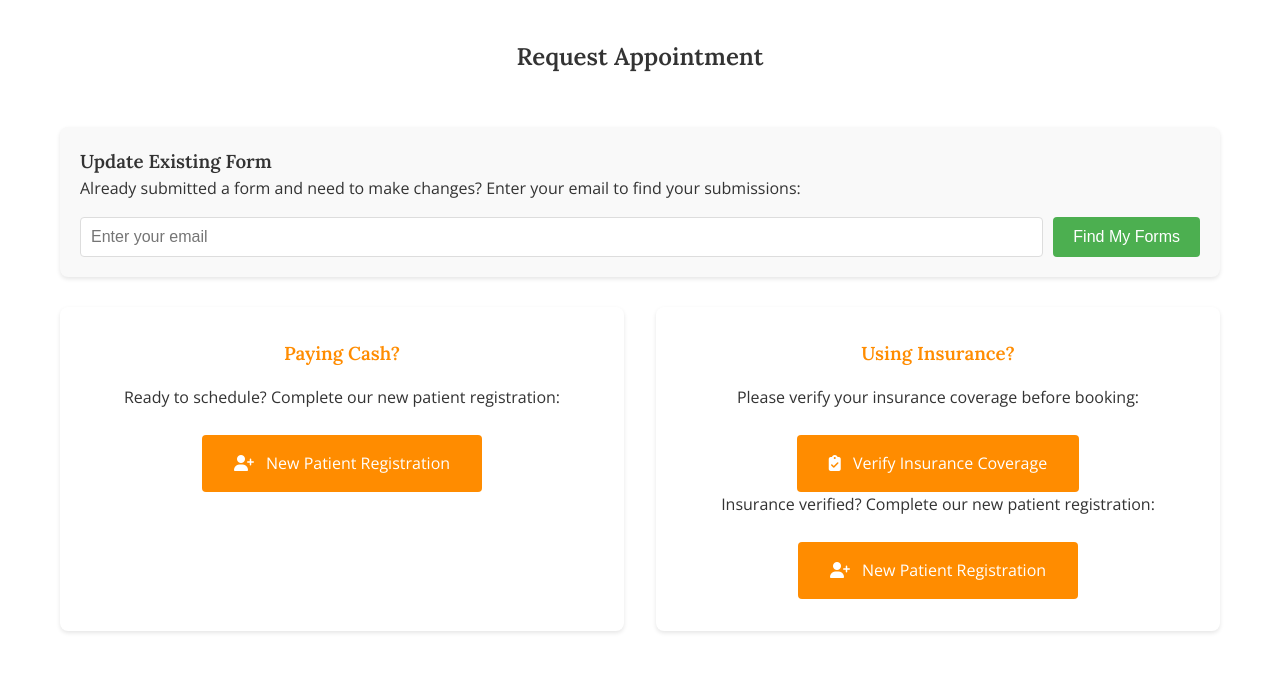
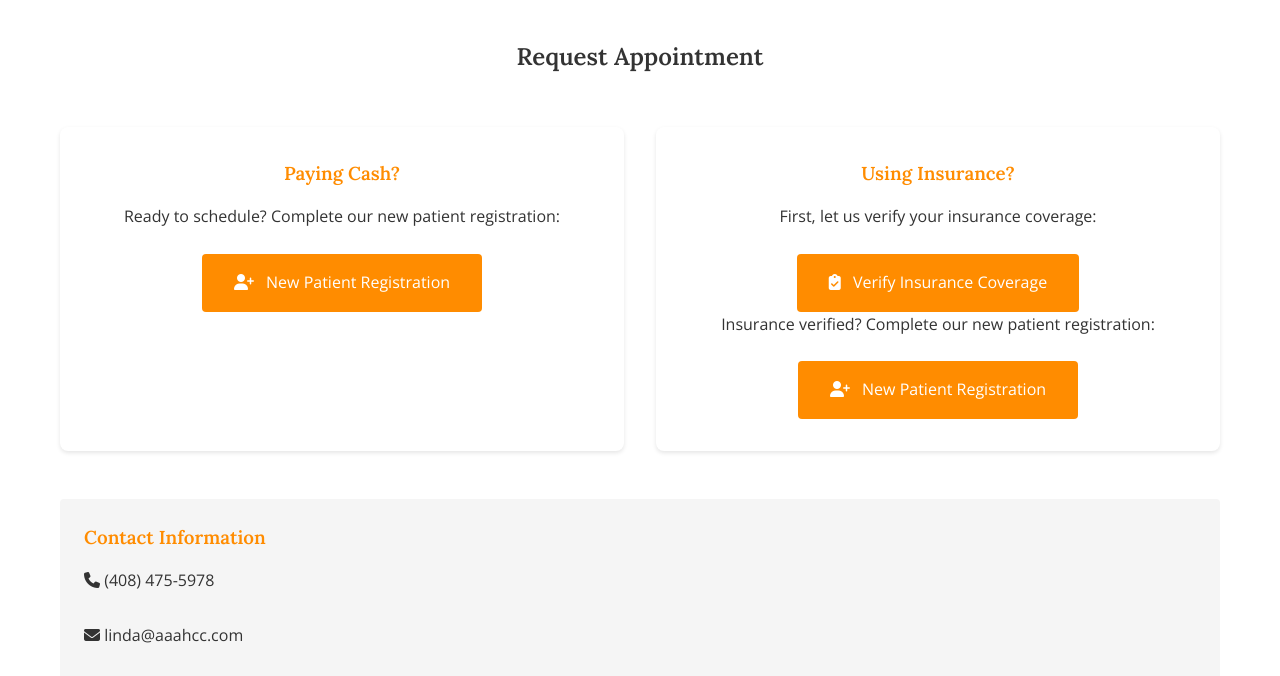
Before and after one commit to aaahcc/aaahcc, a website: page index.html in a window 1280 px wide. Shown: the part 6900-7576 px from the top of the page. Drawn offline with nearby package versions, Linux system fonts and the light colour scheme.

Commit message:
Update registration form link and remove find existing form section

```diff
--- a/index.html
+++ b/index.html
@@ -378,34 +378,22 @@
         <section id="contact" class="contact">
             <div class="container">
                 <h2>Request Appointment</h2>
-                <div class="update-form-section">
-                    <h3>Update Existing Form</h3>
-                    <p>Already submitted a form and need to make changes? Enter your email to find your submissions:</p>
-                    <div class="update-form">
-                        <input type="email" id="update-email" placeholder="Enter your email">
-                        <button onclick="findSubmissions()">Find My Forms</button>
-                    </div>
-                    <div id="submissions-list" class="submissions-list" style="display: none;">
-                        <h4>Your Submissions:</h4>
-                        <div id="submissions-container"></div>
-                    </div>
-                </div>
                 <div class="appointment-options">
                     <div class="cash-option">
                         <h3>Paying Cash?</h3>
                         <p>Ready to schedule? Complete our new patient registration:</p>
-                        <a href="https://forms.gle/3YVfL9vcecGpaDLLA" class="btn appointment-btn" target="_blank">
+                        <a href="https://forms.gle/Ux1Vh6tB8A2Z7E2i9" class="btn appointment-btn" target="_blank">
                             <i class="fas fa-user-plus"></i> New Patient Registration
                         </a>
                     </div>
                     <div class="insurance-option">
                         <h3>Using Insurance?</h3>
-                        <p>Please verify your insurance coverage before booking:</p>
+                        <p>First, let us verify your insurance coverage:</p>
                         <a href="https://forms.gle/S3VCt2FdJVh95Umo9" class="btn insurance-btn" target="_blank">
                             <i class="fas fa-clipboard-check"></i> Verify Insurance Coverage
                         </a>
                         <p class="mt-3">Insurance verified? Complete our new patient registration:</p>
-                        <a href="https://forms.gle/3YVfL9vcecGpaDLLA" class="btn appointment-btn" target="_blank">
+                        <a href="https://forms.gle/Ux1Vh6tB8A2Z7E2i9" class="btn appointment-btn" target="_blank">
                             <i class="fas fa-user-plus"></i> New Patient Registration
                         </a>
                     </div>
```
